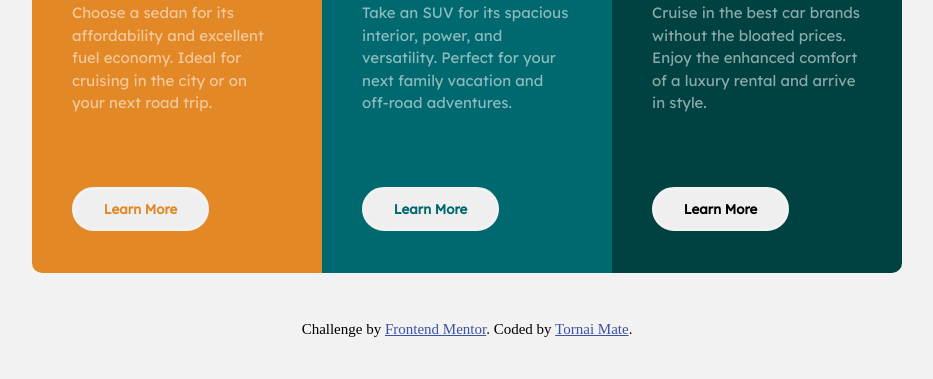
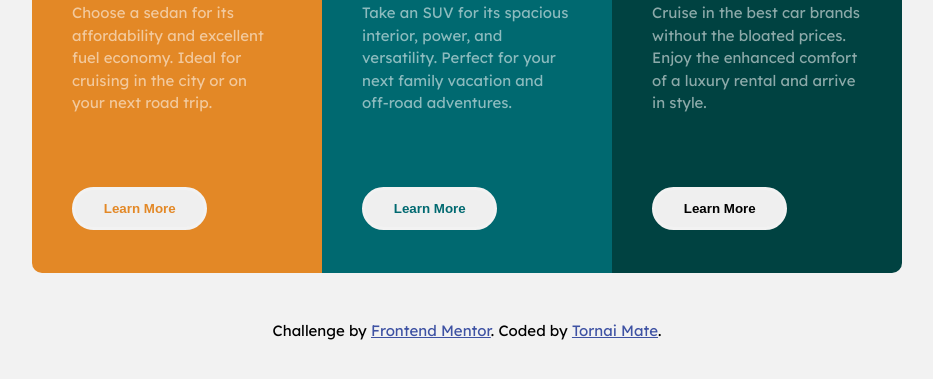
Before and after one commit to Surgetin/3-column-preview-card, a plain HTML site: page index.html in a window 1280 px wide. Shown: the part 289-668 px from the top of the page, without its empty margins (173-1106 px from the left). Drawn offline with Linux system fonts and the light colour scheme.

Commit message:
removed font-family from btn

```diff
--- a/style.css
+++ b/style.css
@@ -13,11 +13,11 @@
     --dark_cyan: hsl(179, 100%, 13%);
     --bg-color: hsl(0, 0%, 95%);
     --p-color: hsla(0, 0%, 100%, 0.55);
-
     --border-radius: 10px
 }
 
 body {
+    font-family: 'Lexend Deca', sans-serif;
     font-size: 15px;
     font-weight: 400;
     background-color: var(--bg-color);
@@ -31,7 +31,6 @@ h1 {
 }
 
 p {
-    font-family: 'Lexend Deca', sans-serif;
     color: var(--p-color);
     line-height: 1.5;
 }
@@ -92,7 +91,6 @@ p {
 }
 
 .btn{
-    font-family: 'Lexend Deca', sans-serif;
     margin-top: 4.5rem;
     padding: 0.7rem 1.8rem;
     border: 3px solid var(--bg-color);
```
